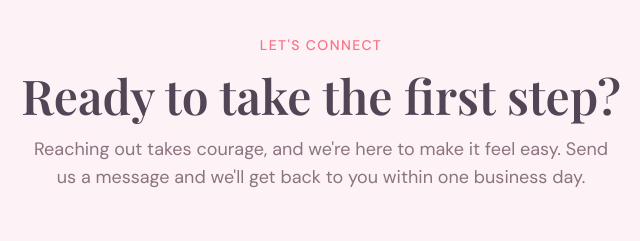
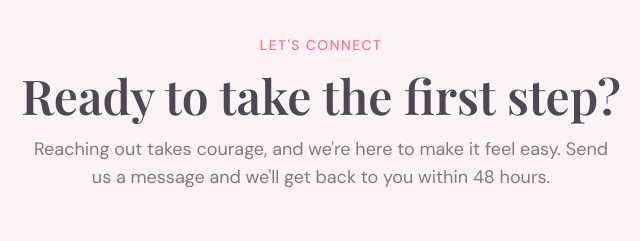
Before and after one commit to IsaacNino/empowerher-wellness, a website: page index.html in a window 1280 px wide. Shown: the part 4100-4341 px from the top of the page, 319-959 px from the left. Drawn offline with nearby package versions, Linux system fonts and the light colour scheme; a web font is replaced by a local one.

Commit message:
Updated form submission language.

```diff
--- a/index.html
+++ b/index.html
@@ -328,7 +328,7 @@
         </h2>
 
         <p class="text-warm-400 max-w-xl mx-auto text-lg">
-          Reaching out takes courage, and we're here to make it feel easy. Send us a message and we'll get back to you within one business day.
+          Reaching out takes courage, and we're here to make it feel easy. Send us a message and we'll get back to you within 48 hours.
         </p>
       </div>
 
```
